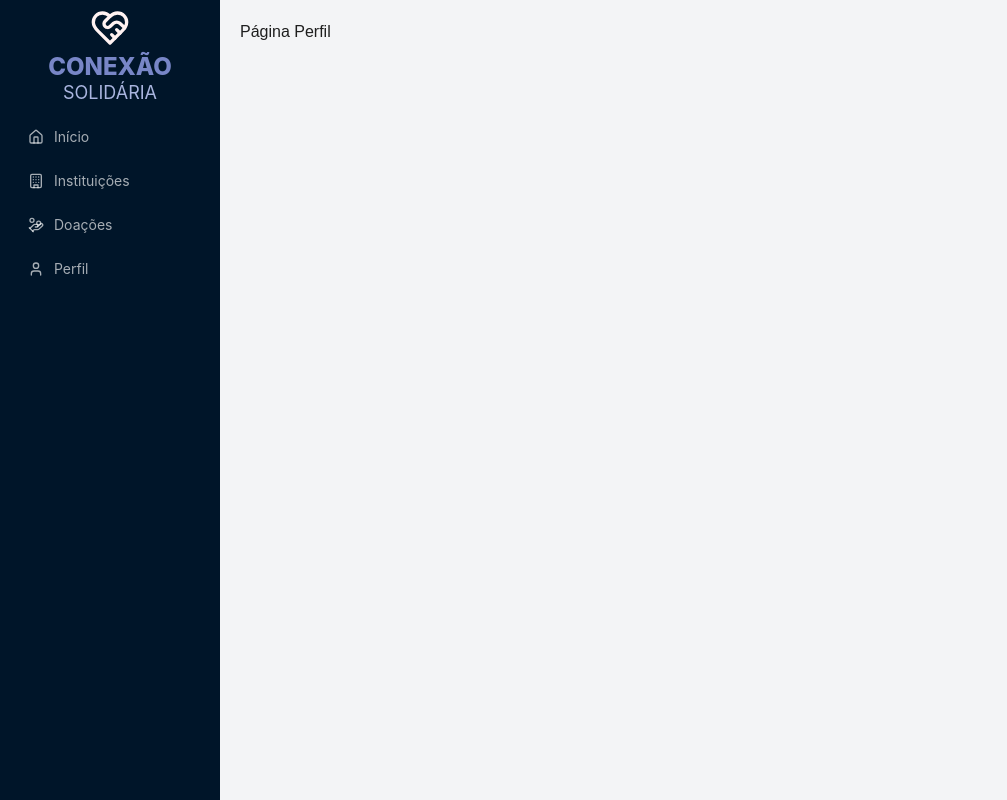
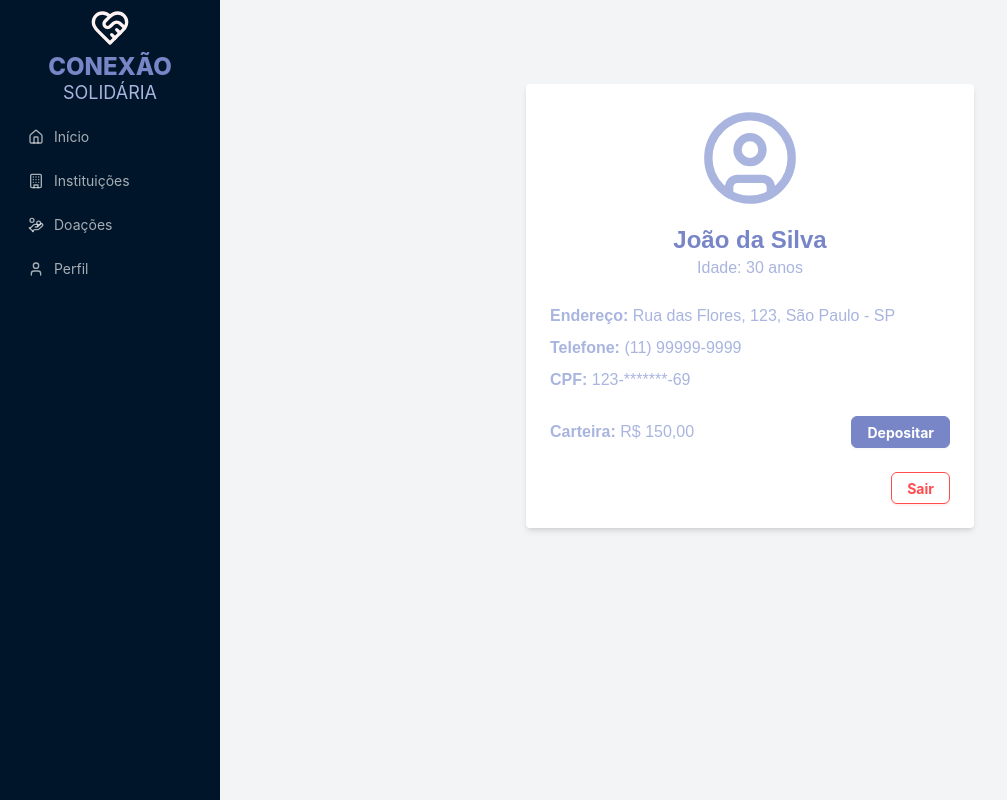
Before and after one commit to RamonPeixe/conexao-solidaria, a React (Vite) app: page /perfil in a window 1280 px wide. Shown: the whole page, without its empty margins (0-1007 px from the left). Built offline with nearby package versions, Linux system fonts and the light colour scheme.

Commit message:
feat: Cria página de perfil

```diff
--- a/src/presentation/pages/Perfil/Index.tsx
+++ b/src/presentation/pages/Perfil/Index.tsx
@@ -1,9 +1,49 @@
+import { Button } from "antd";
+import { UserCircle } from "lucide-react";
+
 const Perfil = () => {
-    return (
-      <>
-        <h1>Página Perfil</h1>
-      </>
-    );
-  };
+  return (
+    <div className="py-16 px-6 bg-gray-100 min-h-screen">
+      <div className="p-6 bg-white rounded shadow-md max-w-md mx-auto">
+        <div className="flex flex-col items-center">
+          <UserCircle size={100} className="text-[#A9B5DF]" />
+          <h2 className="text-2xl font-bold text-[#7886C7] mt-4">João da Silva</h2>
+          <p className="text-[#A9B5DF]">Idade: 30 anos</p>
+        </div>
 
-  export default Perfil;
+        <div className="mt-6 space-y-2 text-[#A9B5DF]">
+          <p>
+            <strong>Endereço:</strong> Rua das Flores, 123, São Paulo - SP
+          </p>
+          <p>
+            <strong>Telefone:</strong> (11) 99999-9999
+          </p>
+          <p>
+            <strong>CPF:</strong> 123-*******-69
+          </p>
+        </div>
+
+        <div className="mt-6 flex items-center justify-between">
+          <p className="text-[#A9B5DF]">
+            <strong>Carteira:</strong> R$ 150,00
+          </p>
+          <Button
+            size="middle"
+            className="!bg-[#7886C7] !border-[#7886C7] !text-white !font-bold
+                       hover:!bg-[#A9B5DF] hover:!border-[#A9B5DF]"
+          >
+            Depositar
+          </Button>
+        </div>
+
+        <div className="mt-6 flex justify-end">
+          <Button danger className="!font-bold">
+            Sair
+          </Button>
+        </div>
+      </div>
+    </div>
+  );
+};
+
+export default Perfil;
```
